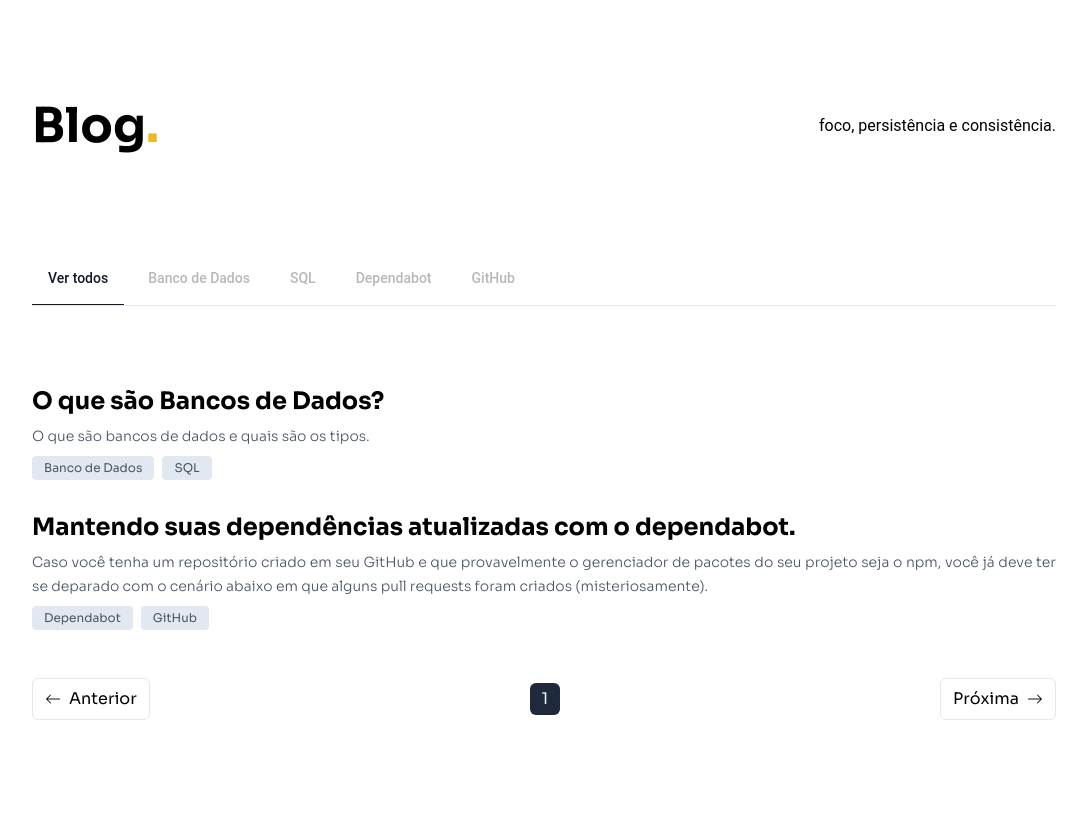
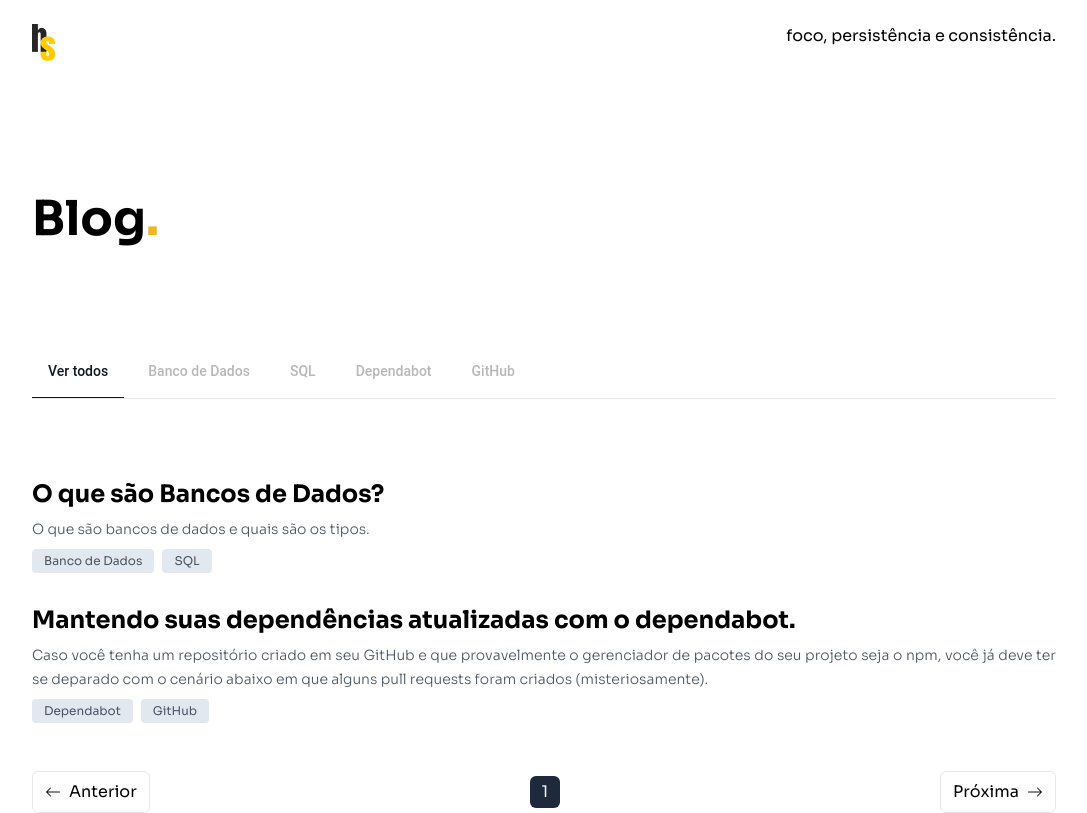
Before and after one commit to hstrada/hstrada.github.io, a Next.js app: page /blog/1 in a window 1280 px wide. Shown: the whole page, without its empty margins (96-1183 px from the left). Built offline with nearby package versions, Linux system fonts and the light colour scheme.

Commit message:
adjusting blog page

```diff
--- a/src/components/organisms/Footer/index.tsx
+++ b/src/components/organisms/Footer/index.tsx
@@ -1,21 +1,17 @@
-import { SocialMedia } from 'components/molecules/SocialMedia'
-import Image from 'next/image'
+import { SocialMedia } from 'components/molecules/SocialMedia';
+import Image from 'next/image';
+import { Profile } from '../Profile';
 
 export const Footer = () => {
   return (
     <footer className="px-6 pb-6 mt-48 flex flex-row items-end justify-between">
       <div>
-        <Image
-          src="/images/hs.png"
-          alt="Helena Strada Profile Logo"
-          width={23}
-          height={36}
-        />
+        <Profile />
       </div>
 
       <div className="space-x-4">
         <SocialMedia />
       </div>
     </footer>
-  )
-}
+  );
+};
--- a/src/components/organisms/Header/index.tsx
+++ b/src/components/organisms/Header/index.tsx
@@ -1,23 +1,17 @@
-import Image from 'next/image'
-
-import { FaGlobeAmericas } from 'react-icons/fa'
-import { useTranslation } from '../../../core/hooks/useTranslate'
+import { FaGlobeAmericas } from 'react-icons/fa';
+import { useTranslation } from '../../../core/hooks/useTranslate';
+import { Profile } from '../Profile';
 
 export const Header = () => {
-  const { changeCountry } = useTranslation()
+  const { changeCountry } = useTranslation();
   return (
     <header className="px-6 pt-6 flex flex-row justify-between">
-      <Image
-        src="/images/hs.png"
-        alt="Helena Strada Profile Logo"
-        width={23}
-        height={36}
-      />
+      <Profile />
       <div className="flex flex-row space-x-4">
         <a onClick={changeCountry}>
           <FaGlobeAmericas />
         </a>
       </div>
     </header>
-  )
-}
+  );
+};
--- /dev/null
+++ b/src/components/organisms/Profile/index.tsx
@@ -0,0 +1,12 @@
+import Image from 'next/image';
+
+export const Profile = () => {
+  return (
+    <Image
+      src="/images/hs.png"
+      alt="Helena Strada Profile Logo"
+      width={23}
+      height={36}
+    />
+  );
+};
--- a/src/pages/blog/[page].tsx
+++ b/src/pages/blog/[page].tsx
@@ -9,6 +9,7 @@ import {
 import Post from '../../interfaces/post';
 import { GetStaticPathsResult } from 'next';
 import { Pagination } from 'components/blog/pagination';
+import { Profile } from 'components/organisms/Profile';
 
 type Props = {
   posts: Post[];
@@ -22,13 +23,18 @@ export default function Blog({ posts, allCategories, numberOfPages }: Props) {
       <Head>
         <title>blog | hstrada</title>
       </Head>
+      <header className="px-6">
+        <div className="max-w-screen-lg mx-auto mt-6 flex flex-row justify-between">
+          <Profile />
+          <h3 className="font-sans">foco, persistência e consistência.</h3>
+        </div>
+      </header>
       <section className="px-6">
         <div className="max-w-screen-lg flex flex-col mx-auto">
-          <div className="mt-24 flex flex-row justify-between content-center items-center">
+          <div className="mt-32 flex flex-row justify-between content-center items-center">
             <h1 className="text-5xl flex flex-row leading-tight font-bold max-w-screen-lg font-sans">
               Blog<span>.</span>
             </h1>
-            <h3>foco, persistência e consistência.</h3>
           </div>
           <div className="mt-24 mb-8">
             <ul className="flex flex-wrap border-b border-gray-200 dark:border-gray-700">
```
